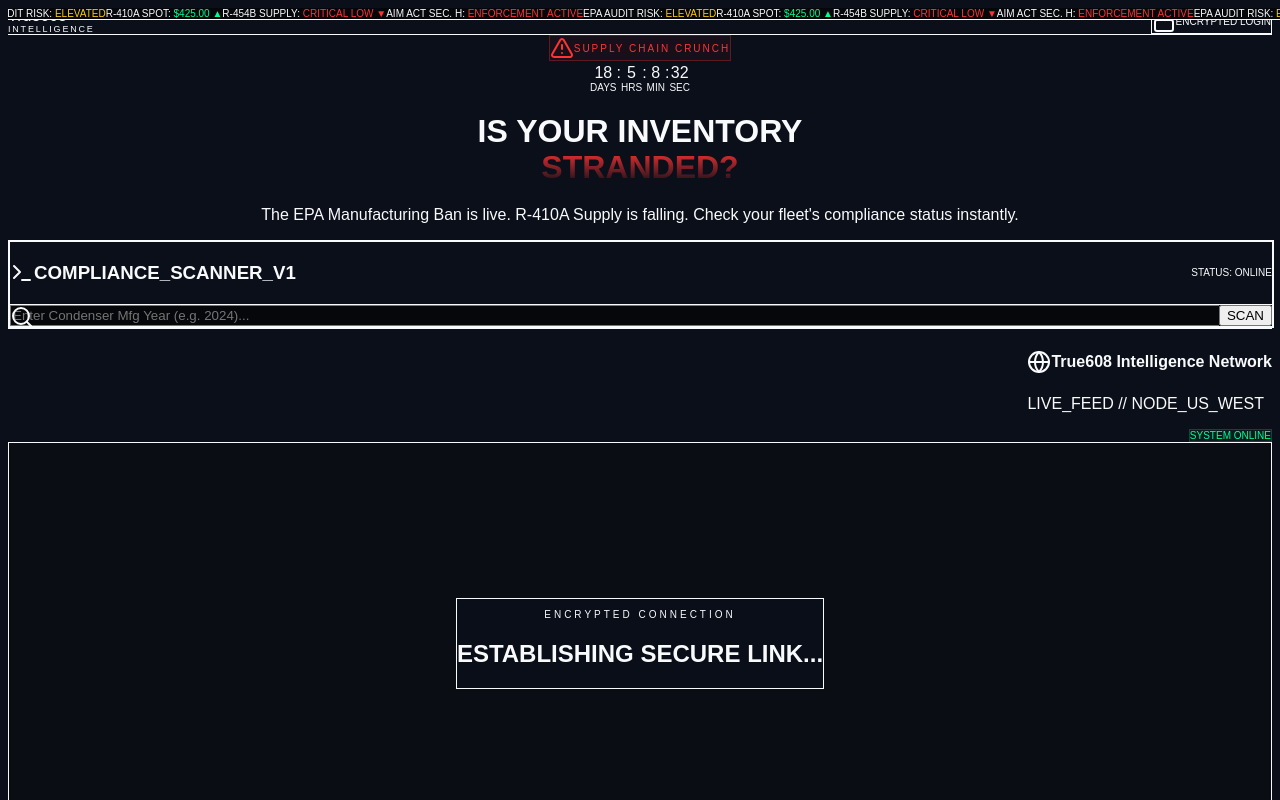
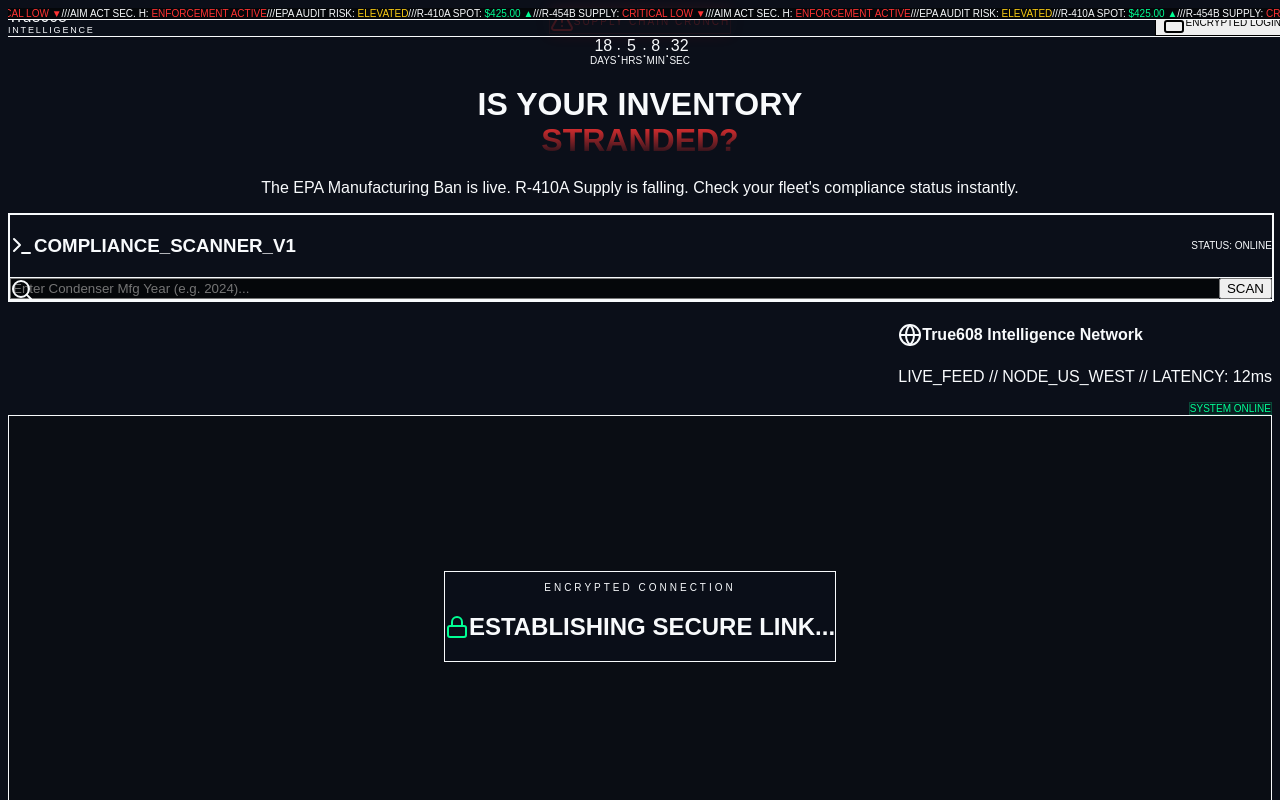
Before and after one commit to RisheeRaswath/True608-Website, a Next.js app: page / in a window 1280 px wide. Shown: the top 800 px of the page. Built offline with nearby package versions, Linux system fonts and the light colour scheme.

Commit message:
Polish: Perfect Alignment, Ticker Spacing, & Live Cursors

```diff
--- a/src/app/globals.css
+++ b/src/app/globals.css
@@ -3,13 +3,8 @@
 @tailwind utilities;
 
 :root {
-  /* THE INTELLIGENCE PALETTE */
-  --background: #0B0F19; /* Matte Dark Slate */
-  --foreground: #F8FAFC; /* High-Contrast Text */
-
-  --terminal-green: #00FF94;
-  --terminal-red: #FF3333;
-  --terminal-yellow: #FACC15;
+  --background: #0B0F19;
+  --foreground: #F8FAFC;
 }
 
 body {
@@ -17,7 +12,6 @@ body {
   background: var(--background);
   font-family: Arial, Helvetica, sans-serif;
   overflow-x: hidden;
-  /* The Fix: Proper Font Smoothing */
   -webkit-font-smoothing: antialiased;
   -moz-osx-font-smoothing: grayscale;
 }
@@ -25,13 +19,14 @@ body {
 /* --- THE TICKER ANIMATION --- */
 @keyframes scroll {
   0% { transform: translateX(0); }
-  100% { transform: translateX(-100%); }
+  100% { transform: translateX(-50%); } /* Changed to -50% for smoother loop */
 }
 
 .animate-ticker {
   display: flex;
   white-space: nowrap;
-  animation: scroll 40s linear infinite;
+  animation: scroll 60s linear infinite; /* Slower, more readable */
+  width: max-content; /* Ensures it flows correctly */
 }
 
 .animate-ticker:hover {
--- a/src/app/page.tsx
+++ b/src/app/page.tsx
@@ -2,29 +2,35 @@
 
 import { useState, useEffect } from "react";
 import { TrueLogo } from "@/components/TrueLogo";
-// THE FIX: Added 'Globe' to this list
 import {
   ShieldCheck, AlertTriangle, Terminal, Activity,
   Lock, Server, FileText, ChevronRight, Search, Globe
 } from "lucide-react";
 
-// --- 1. THE TICKER COMPONENT ---
+// --- 1. THE TICKER (PERFECT SPACING) ---
 const Ticker = () => (
-  <div className="w-full bg-[#05070a] border-b border-white/5 h-10 flex items-center overflow-hidden z-50 fixed top-0 left-0">
-    <div className="animate-ticker flex items-center gap-16 text-[10px] md:text-xs font-mono font-bold tracking-widest uppercase">
-      {[...Array(6)].map((_, i) => (
-        <div key={i} className="flex gap-16 items-center">
-          <span className="text-slate-400">R-410A SPOT: <span className="text-[#00FF94]">$425.00 ▲</span></span>
-          <span className="text-slate-400">R-454B SUPPLY: <span className="text-[#FF3333]">CRITICAL LOW ▼</span></span>
-          <span className="text-slate-400">AIM ACT SEC. H: <span className="text-[#FF3333]">ENFORCEMENT ACTIVE</span></span>
-          <span className="text-slate-400">EPA AUDIT RISK: <span className="text-[#FACC15]">ELEVATED</span></span>
+  <div className="w-full bg-[#05070a] border-b border-white/5 h-10 flex items-center overflow-hidden z-[60] fixed top-0 left-0">
+    <div className="animate-ticker flex items-center">
+      {/* Repeater for infinite scroll */}
+      {[...Array(8)].map((_, i) => (
+        <div key={i} className="flex items-center">
+          <span className="text-[10px] md:text-xs font-mono font-bold tracking-widest uppercase flex items-center gap-24 px-12">
+            <span className="text-slate-400">R-410A SPOT: <span className="text-[#00FF94]">$425.00 ▲</span></span>
+            <span className="text-slate-600">///</span>
+            <span className="text-slate-400">R-454B SUPPLY: <span className="text-[#FF3333]">CRITICAL LOW ▼</span></span>
+            <span className="text-slate-600">///</span>
+            <span className="text-slate-400">AIM ACT SEC. H: <span className="text-[#FF3333]">ENFORCEMENT ACTIVE</span></span>
+            <span className="text-slate-600">///</span>
+            <span className="text-slate-400">EPA AUDIT RISK: <span className="text-[#FACC15]">ELEVATED</span></span>
+            <span className="text-slate-600">///</span>
+          </span>
         </div>
       ))}
     </div>
   </div>
 );
 
-// --- 2. THE COUNTDOWN COMPONENT ---
+// --- 2. THE COUNTDOWN ---
 const Countdown = () => {
   const [timeLeft, setTimeLeft] = useState({ d: 0, h: 0, m: 0, s: 0 });
 
@@ -44,24 +50,24 @@ const Countdown = () => {
   }, []);
 
   return (
-    <div className="text-center mb-12">
-      <div className="inline-flex items-center gap-2 border border-[#FF3333]/30 bg-[#FF3333]/5 px-3 py-1 rounded text-[#FF3333] text-[10px] font-bold uppercase tracking-[0.2em] mb-6 animate-pulse">
+    <div className="text-center mb-16">
+      <div className="inline-flex items-center gap-2 border border-[#FF3333]/30 bg-[#FF3333]/5 px-4 py-1.5 rounded text-[#FF3333] text-[10px] font-bold uppercase tracking-[0.2em] mb-8 animate-pulse shadow-[0_0_15px_rgba(255,51,51,0.1)]">
         <AlertTriangle className="w-3 h-3" /> Supply Chain Crunch
       </div>
-      <div className="font-mono text-5xl md:text-8xl font-bold text-white tracking-tighter flex justify-center items-baseline gap-2 md:gap-6">
-        <div>{timeLeft.d}<span className="text-[10px] text-slate-600 block mt-2 tracking-widest font-sans">DAYS</span></div>
-        <span className="text-slate-800 text-4xl md:text-6xl">:</span>
-        <div>{timeLeft.h}<span className="text-[10px] text-slate-600 block mt-2 tracking-widest font-sans">HRS</span></div>
-        <span className="text-slate-800 text-4xl md:text-6xl">:</span>
-        <div>{timeLeft.m}<span className="text-[10px] text-slate-600 block mt-2 tracking-widest font-sans">MIN</span></div>
-        <span className="text-slate-800 text-4xl md:text-6xl">:</span>
-        <div>{timeLeft.s}<span className="text-[10px] text-slate-600 block mt-2 tracking-widest font-sans">SEC</span></div>
+      <div className="font-mono text-5xl md:text-8xl font-bold text-white tracking-tighter flex justify-center items-baseline gap-2 md:gap-8">
+        <div>{timeLeft.d}<span className="text-[10px] text-slate-600 block mt-3 tracking-widest font-sans font-bold">DAYS</span></div>
+        <span className="text-slate-800 text-4xl md:text-6xl self-center mb-4">:</span>
+        <div>{timeLeft.h}<span className="text-[10px] text-slate-600 block mt-3 tracking-widest font-sans font-bold">HRS</span></div>
+        <span className="text-slate-800 text-4xl md:text-6xl self-center mb-4">:</span>
+        <div>{timeLeft.m}<span className="text-[10px] text-slate-600 block mt-3 tracking-widest font-sans font-bold">MIN</span></div>
+        <span className="text-slate-800 text-4xl md:text-6xl self-center mb-4">:</span>
+        <div>{timeLeft.s}<span className="text-[10px] text-slate-600 block mt-3 tracking-widest font-sans font-bold">SEC</span></div>
       </div>
     </div>
   );
 };
 
-// --- 3. THE SCANNER COMPONENT ---
+// --- 3. THE SCANNER (INTERACTIVE) ---
 const Scanner = () => {
   const [year, setYear] = useState("");
   const [result, setResult] = useState<null | "SAFE" | "RISK">(null);
@@ -73,40 +79,42 @@ const Scanner = () => {
   };
 
   return (
-    <div className="w-full max-w-2xl mx-auto bg-[#131722] border border-white/5 p-1 rounded-2xl shadow-2xl relative overflow-hidden group">
+    <div className="w-full max-w-2xl mx-auto bg-[#131722] border border-white/5 p-1 rounded-2xl shadow-2xl relative overflow-hidden group hover:border-white/10 transition-colors duration-500">
       <div className="bg-[#0B0F19] rounded-xl border border-white/5 p-8 relative z-10">
 
         <div className="flex justify-between items-center mb-8 pb-4 border-b border-white/5">
-          <h3 className="text-white font-bold flex items-center gap-3 text-sm tracking-wide">
+          <h3 className="text-white font-bold flex items-center gap-3 text-sm tracking-wide select-none">
             <Terminal className="w-4 h-4 text-blue-500" /> COMPLIANCE_SCANNER_V1
           </h3>
-          <div className="flex gap-1.5">
-             <span className="text-[10px] font-mono text-slate-500 mr-2">STATUS: ONLINE</span>
+          <div className="flex gap-1.5 items-center">
+             <span className="text-[10px] font-mono text-slate-500 mr-2 tracking-widest">STATUS: ONLINE</span>
              <div className="w-2 h-2 rounded-full bg-[#00FF94] animate-pulse shadow-[0_0_8px_#00FF94]"></div>
           </div>
         </div>
 
-        <div className="relative mb-8 group">
-          <div className="absolute inset-y-0 left-4 flex items-center pointer-events-none">
-            <Search className="h-5 w-5 text-slate-500" />
+        {/* Input Field Area */}
+        <div className="relative mb-8 group/input">
+          <div className="absolute inset-y-0 left-0 pl-4 flex items-center pointer-events-none z-20">
+            <Search className="h-5 w-5 text-slate-500 group-focus-within/input:text-blue-500 transition-colors" />
           </div>
-          <div className="flex gap-0">
+          <div className="flex gap-0 relative">
              <input
               type="number"
               placeholder="Enter Condenser Mfg Year (e.g. 2024)..."
               value={year}
               onChange={(e) => setYear(e.target.value)}
-              className="w-full bg-[#05070a] border border-slate-700 border-r-0 text-white pl-12 pr-4 py-4 font-mono text-lg focus:border-blue-500 focus:ring-1 focus:ring-blue-500 outline-none rounded-l-lg placeholder:text-slate-600 transition-all"
+              className="w-full bg-[#05070a] border border-slate-700 border-r-0 text-white pl-12 pr-4 py-5 font-mono text-lg focus:border-blue-500 focus:ring-1 focus:ring-blue-500 outline-none rounded-l-lg placeholder:text-slate-600 transition-all z-10"
             />
             <button
               onClick={check}
-              className="bg-white hover:bg-slate-200 text-black font-bold px-8 rounded-r-lg uppercase text-sm tracking-wider transition-all"
+              className="bg-white hover:bg-slate-200 active:scale-95 text-black font-bold px-8 rounded-r-lg uppercase text-sm tracking-wider transition-all cursor-pointer z-10"
             >
               Scan
             </button>
           </div>
         </div>
 
+        {/* Results */}
         {result === "SAFE" && (
           <div className="border border-[#00FF94]/30 bg-[#00FF94]/5 rounded-lg p-6 animate-in fade-in slide-in-from-top-2">
             <div className="flex items-start gap-4">
@@ -119,7 +127,7 @@ const Scanner = () => {
                     Protected by EPA Indefinite Install Rule (Dec 2025). <br/>
                     Status: <span className="text-white">EXISTING INVENTORY</span>
                   </p>
-                  <button className="flex items-center gap-2 text-[10px] text-[#00FF94] hover:text-white border border-[#00FF94]/30 hover:bg-[#00FF94]/10 px-4 py-2 rounded transition-colors uppercase font-bold tracking-widest">
+                  <button className="flex items-center gap-2 text-[10px] text-[#00FF94] hover:text-white border border-[#00FF94]/30 hover:bg-[#00FF94]/10 px-4 py-3 rounded transition-all uppercase font-bold tracking-widest cursor-pointer active:scale-95">
                     <FileText className="w-3 h-3" /> Download Assurance PDF
                   </button>
                </div>
@@ -139,7 +147,7 @@ const Scanner = () => {
                     Manufactured post-ban. Installation may violate AIM Act Subsection H.
                     <br/><span className="text-white">DO NOT INSTALL WITHOUT VERIFICATION.</span>
                   </p>
-                  <button className="flex items-center gap-2 text-[10px] text-[#FF3333] hover:text-white border border-[#FF3333]/30 hover:bg-[#FF3333]/10 px-4 py-2 rounded transition-colors uppercase font-bold tracking-widest">
+                  <button className="flex items-center gap-2 text-[10px] text-[#FF3333] hover:text-white border border-[#FF3333]/30 hover:bg-[#FF3333]/10 px-4 py-3 rounded transition-all uppercase font-bold tracking-widest cursor-pointer active:scale-95">
                     Find R-410A Gas Near Me <ChevronRight className="w-3 h-3" />
                   </button>
                </div>
@@ -154,13 +162,13 @@ const Scanner = () => {
 
 // --- 4. THE WAR ROOM VISUAL ---
 const WarRoomMap = () => (
-  <div className="mt-32 border-t border-white/5 pt-16">
+  <div className="mt-40 border-t border-white/5 pt-16">
     <div className="flex flex-col md:flex-row justify-between items-end mb-8 max-w-6xl mx-auto px-6 gap-4">
       <div>
         <h4 className="text-white font-bold flex items-center gap-2 text-lg">
           <Globe className="w-5 h-5 text-blue-500" /> True608 Intelligence Network
         </h4>
-        <p className="text-xs text-slate-500 mt-2 font-mono">LIVE_FEED // NODE_US_WEST</p>
+        <p className="text-xs text-slate-500 mt-2 font-mono tracking-wide">LIVE_FEED // NODE_US_WEST // LATENCY: 12ms</p>
       </div>
       <div className="flex items-center gap-3 px-4 py-2 bg-[#00FF94]/5 rounded border border-[#00FF94]/20">
         <div className="w-2 h-2 bg-[#00FF94] rounded-full animate-pulse shadow-[0_0_10px_#00FF94]"></div>
@@ -169,20 +177,25 @@ const WarRoomMap = () => (
     </div>
 
     <div className="max-w-6xl mx-auto h-[400px] bg-[#0A0D14] border border-white/5 rounded-2xl relative overflow-hidden flex items-center justify-center">
+      {/* Grid Lines */}
       <div className="absolute inset-0 grid grid-cols-[repeat(40,minmax(0,1fr))] gap-px opacity-[0.03] pointer-events-none">
          {[...Array(1600)].map((_, i) => (
            <div key={i} className="bg-white"></div>
          ))}
       </div>
 
+      {/* Glowing Dots */}
       <div className="absolute top-1/3 left-1/4 w-1 h-1 bg-blue-500 rounded-full animate-ping opacity-100 shadow-[0_0_20px_blue]"></div>
       <div className="absolute top-1/2 left-1/2 w-1.5 h-1.5 bg-[#00FF94] rounded-full animate-ping delay-75 opacity-100 shadow-[0_0_20px_#00FF94]"></div>
       <div className="absolute bottom-1/3 right-1/4 w-1 h-1 bg-purple-500 rounded-full animate-ping delay-150 opacity-100 shadow-[0_0_20px_purple]"></div>
       <div className="absolute top-1/4 right-1/3 w-1 h-1 bg-yellow-500 rounded-full animate-ping delay-300 opacity-100 shadow-[0_0_20px_yellow]"></div>
 
-      <div className="relative z-10 text-center bg-[#0B0F19]/90 backdrop-blur px-8 py-4 rounded-xl border border-white/10">
-         <p className="text-[10px] font-mono text-slate-500 tracking-[0.3em] mb-2 uppercase">Encrypted Connection</p>
-         <h2 className="text-xl md:text-2xl font-bold text-white tracking-tight">ESTABLISHING SECURE LINK...</h2>
+      {/* Center Text */}
+      <div className="relative z-10 text-center bg-[#0B0F19]/90 backdrop-blur px-10 py-6 rounded-xl border border-white/10 shadow-2xl">
+         <p className="text-[10px] font-mono text-slate-500 tracking-[0.3em] mb-3 uppercase">Encrypted Connection</p>
+         <h2 className="text-xl md:text-2xl font-bold text-white tracking-tight flex items-center justify-center gap-3">
+            <Lock className="w-4 h-4 text-[#00FF94]" /> ESTABLISHING SECURE LINK...
+         </h2>
       </div>
     </div>
   </div>
@@ -195,34 +208,35 @@ export default function LandingPage() {
 
       <Ticker />
 
-      {/* NAV */}
-      <nav className="w-full bg-[#0B0F19]/80 backdrop-blur-sm sticky top-10 z-40 border-b border-white/5">
+      {/* NAV - FIXED POSITION, MATCHING MAX-WIDTH */}
+      <nav className="fixed top-10 w-full z-40 border-b border-white/5 bg-[#0B0F19]/80 backdrop-blur-md">
         <div className="max-w-7xl mx-auto px-6 h-20 flex items-center justify-between">
-          <div className="flex items-center gap-3">
+          <div className="flex items-center gap-3 cursor-pointer hover:opacity-80 transition-opacity">
             <TrueLogo className="w-8 h-8" />
             <div className="flex flex-col">
                <span className="text-xl font-bold tracking-tight text-white leading-none">True608</span>
                <span className="text-[9px] text-slate-500 font-mono tracking-[0.2em] uppercase mt-1">Intelligence</span>
             </div>
           </div>
-          <div className="text-[10px] font-bold text-slate-500 hover:text-white uppercase tracking-widest flex items-center gap-2 cursor-pointer transition-colors border border-white/10 hover:border-white/30 px-4 py-2 rounded bg-white/5">
-             <Lock className="w-3 h-3" /> Encrypted Login
-          </div>
+          {/* LOGIN BUTTON */}
+          <button className="group flex items-center gap-2 text-[10px] font-bold text-slate-500 hover:text-white uppercase tracking-widest cursor-pointer transition-all border border-white/10 hover:border-white/30 px-5 py-2.5 rounded bg-white/5 hover:bg-white/10 active:scale-95">
+             <Lock className="w-3 h-3 group-hover:text-[#00FF94] transition-colors" /> Encrypted Login
+          </button>
         </div>
       </nav>
 
       {/* HERO SECTION */}
-      <div className="pt-24 px-6">
+      <div className="pt-32 px-6"> {/* Increased padding to clear the fixed nav */}
         <div className="max-w-5xl mx-auto text-center">
 
           <Countdown />
 
-          <h1 className="text-5xl md:text-7xl font-bold tracking-tight text-white mb-8 leading-[1.1]">
+          <h1 className="text-5xl md:text-8xl font-bold tracking-tight text-white mb-10 leading-[1.1]">
             IS YOUR INVENTORY <br />
             <span className="text-transparent bg-clip-text bg-gradient-to-b from-[#FF3333] to-red-900">STRANDED?</span>
           </h1>
 
-          <p className="text-lg md:text-xl text-slate-400 mb-16 max-w-2xl mx-auto font-light leading-relaxed">
+          <p className="text-lg md:text-xl text-slate-400 mb-20 max-w-2xl mx-auto font-light leading-relaxed">
             The EPA Manufacturing Ban is live. R-410A Supply is falling.
             <br className="hidden md:block" /> Check your fleet's compliance status instantly.
           </p>
@@ -235,7 +249,7 @@ export default function LandingPage() {
       <WarRoomMap />
 
       {/* FOOTER */}
-      <footer className="mt-24 pt-16 border-t border-white/5 text-center bg-[#05070a]">
+      <footer className="mt-40 pt-16 border-t border-white/5 text-center bg-[#05070a]">
         <div className="max-w-4xl mx-auto px-6 grid grid-cols-1 md:grid-cols-3 gap-8 text-[10px] text-slate-500 uppercase tracking-widest mb-12 font-mono">
            <div className="flex items-center justify-center gap-2">
              <Lock className="w-4 h-4 text-slate-600" /> SSL Secure
```
